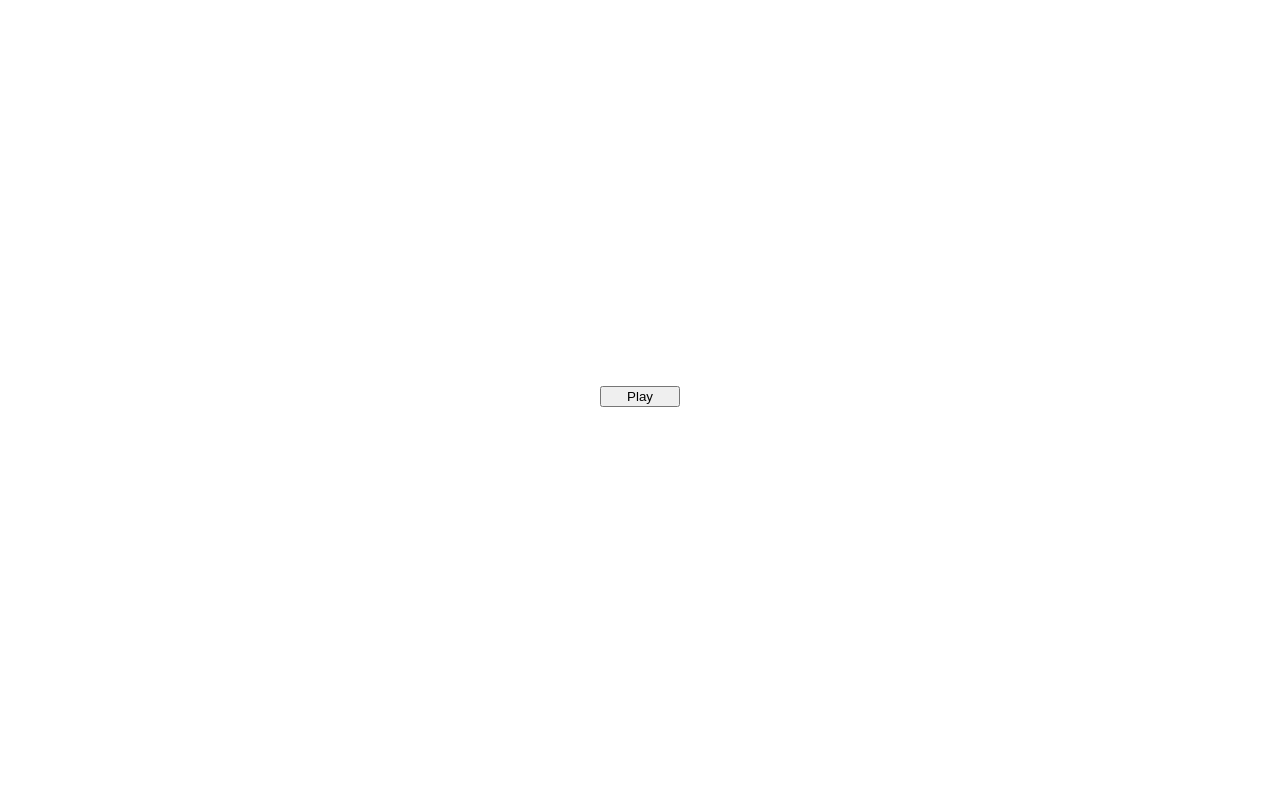
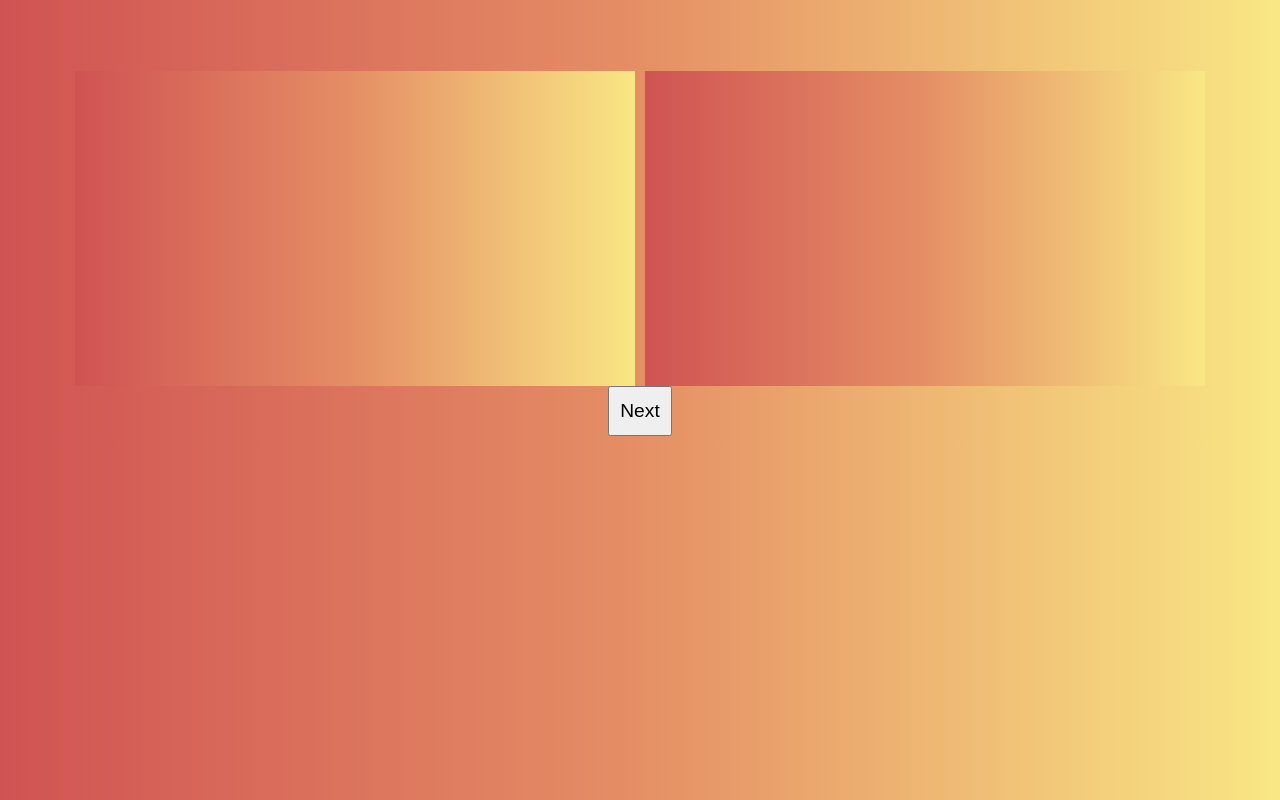
Before and after one commit to AdamFariello/SBA-318, a website: page pages/vidComp.html in a window 1280 px wide. Drawn offline with Linux system fonts and the light colour scheme.

Commit message:
Added a button, removing in a minute

```diff
--- a/pages/vidComp.html
+++ b/pages/vidComp.html
@@ -7,15 +7,7 @@
 </head>
 <body>
     <div id="page">
-        <div class="videos">
-            <!--
-            <iframe id="leftVideo" class="videoProperties" src="https://www.youtube.com/embed/P00HMxdsVZI"
-                title="YouTube video player" frameborder="0" allow="accelerometer; autoplay; clipboard-write; encrypted-media; gyroscope; picture-in-picture; web-share" referrerpolicy="no-referrer-when-downgrade" allowfullscreen></iframe>
-
-            <iframe id="rightVideo" class="videoProperties" src="https://www.youtube.com/embed/cjIQcHyNrwE"
-                frameborder="0" gesture="media" allow="encrypted-media" allowfullscreen></iframe>
-            -->
-
+        <div class="videosDiv">
             <iframe id="leftVideo" class="videoProperties" src="#videoOneInsert#"
                 title="YouTube video player" frameborder="0" allow="accelerometer; autoplay; clipboard-write; encrypted-media; gyroscope; picture-in-picture; web-share" referrerpolicy="no-referrer-when-downgrade" allowfullscreen></iframe>
 
@@ -23,13 +15,19 @@
                 frameborder="0" gesture="media" allow="encrypted-media" allowfullscreen></iframe>
         </div>
 
-        <div id="playback">
-            <button id="button">Play</button>
+        <div id="midButtonDiv">
+            <button class="nextBtn">Next</button>
         </div>
     </div>
 
 
-        <style>
+    <style>
+        body {
+            /*https://coolors.co/palette/f1e8b8-f9e784-e58f65-d05353-191919*/
+            background: #f9e784;
+            background: linear-gradient(to left, #f9e784, #e58f65, #d05353);
+        }
+
         /*TODO: add styling to it*/
         /*TODO: figure out how to put this in a seperate file (express only sending .html currently*/
         #page {
@@ -40,7 +38,7 @@
             width:auto; /*TODO: highlight this as an example between auto vs fit-content*/
         }
 
-        .videos {
+        .videosDiv {
             display:flex;
             flex-direction: row;
             justify-content: center;
@@ -54,19 +52,30 @@
         .videoProperties {
             margin-left: 5px;
             margin-right: 5px;
-
-
             width:560px;
             height:315px;
         }
 
-        #playback {
-            width: auto;
+
+        #buttonDiv {
+            width: 100%;
+
+            display:flex;
+            flex-direction: row;
+            justify-content: center;
+        }
+        .nextBtn {
+            /*TODO: remove button*/
+            display:flex;
+            justify-content: center;
             margin-left: auto;
-            margin-right:auto;
-        }
-        #button {
-            width: 80px;
+            margin-right: auto;
+
+            width:5%;
+            height:50px;
+            font-size: larger;
+            text-align: center;
+            line-height: 43px;
         }
     </style>
 
--- a/server.js
+++ b/server.js
@@ -40,7 +40,7 @@ app.engine("html", (filePath, options, callback) => { //TODO: figure if this sho
 
 
 function createYtLink(video) {
-    //OPTIONAL: figure out way to reduce url (ehhh)
+    //OPTIONAL: figure out way to reduce url
     let videoID = video.link.split("/");
     videoID = videoID[videoID.length - 1];
     if (videoID != -1) videoID = videoID.split("watch?v=")[1];
```
